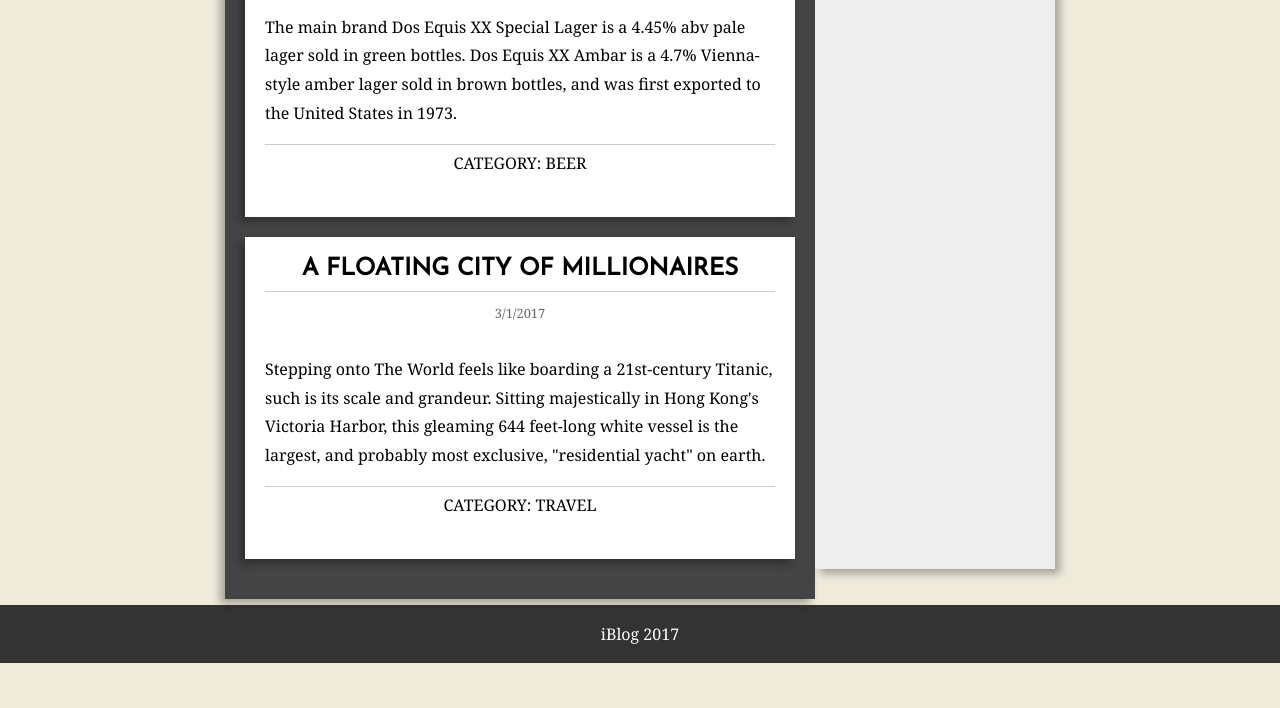
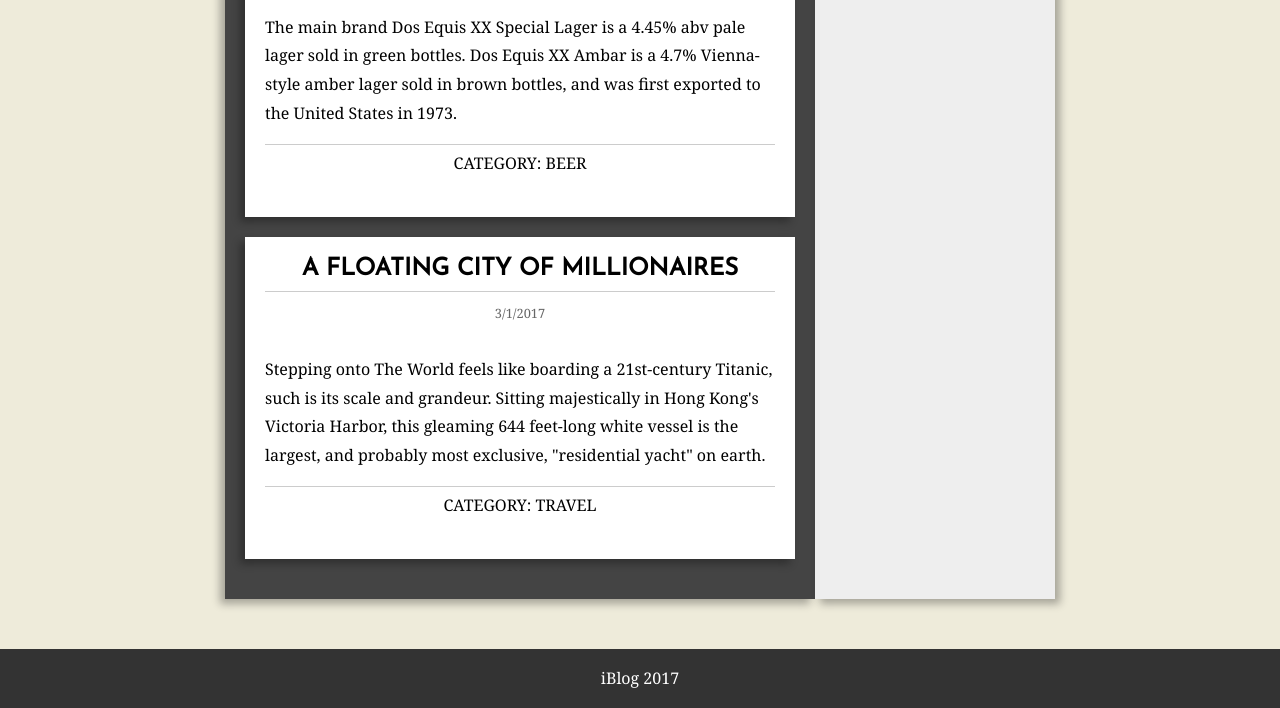
Before and after one commit to caep2015/TIY-iphysicist-Flexbox-Project, a plain HTML site: page index.html in a window 1280 px wide. Shown: the part 1857-2565 px from the top of the page. Before the commit the page ends 2520 px from the top, so only its background shows below. Drawn offline with Linux system fonts and the light colour scheme.

Commit message:
fixed it with flex

```diff
--- a/main.css
+++ b/main.css
@@ -6,31 +6,32 @@ FONTS:
 COLORS:
 light tan: #eeebda
 */
-.clearfix {
-  overflow: auto;
-  zoom: 1;
-}
-body{
+
+body {
   font-family: 'Noto Serif', serif;
   line-height: 1.8;
   margin: 0;
   background-color: #eeebda;
 }
-h1, h2, h3{
+
+h1, h2, h3 {
   font-family: "Josefin Sans", sans-serif;
   margin-top: 0;
 }
 
-img{
+img {
   max-width: 100%;
   padding: 0;
   margin: 0;
   display: block;
 }
-.wrapper{
+
+.wrapper {
   width: 1000px;
+  display: flex;
   margin: 0 auto;
-    overflow: hidden;
+  justify-content: center;
+  flex-wrap: wrap;
   /*
         TODO: Done
         - Center up the page
@@ -38,56 +39,71 @@ img{
         the major page sections
     */
 }
-#site-header{
+
+#site-header {
   display: flex;
   flex-direction: column;
   justify-content: flex-end;
   /*
         TODO
         - Flexbox property here
+        note: I added all of these lines
+
+        7/10 looks done
     */
 }
-#site-header div{
+
+#site-header div {
   text-align: center;
   padding: 60px 0 120px 0;
   font-size: 4em;
   background-image: url("img/header-img.jpg");
   /*
-        TODO:
+        TODO: DONE
         - Add a background image "header-img.jpg"
         make sure that the path to the image is correct
     */
   background-size: cover;
   background-position: right bottom;
 }
-#site-header div h1,
-#site-header div h3{
+
+#site-header div h1, #site-header div h3 {
   margin: 0;
   line-height: 1;
   position: relative;
 }
-#site-header div h1{
+
+#site-header div h1 {
   top: 20px;
 }
-#site-header div h3{
+
+#site-header div h3 {
   color: white;
   bottom: 20px;
-    text-shadow: 0 5px 8px rgba( 0, 0, 0, 0.3 );
+  text-shadow: 0 5px 8px rgba( 0, 0, 0, 0.3);
   font-family: Dancing Script;
   /*
-        TODO:
+        TODO: DONE
         - Use the script font: 'Dancing Script' fot this text
     */
 }
-#main-navigation{
+
+#main-navigation {
   background: #444;
   display: flex;
   /*
         TODO:
         - Use Flexbox to arrange the navigation links
+
+      added line 83 - "display: flex;"
+      note: I think this part is done
+      try adding
+      flex-direction: row;
+
     */
 }
-#main-navigation a{
+
+#main-navigation a {
   display: block;
   color: white;
   text-decoration: none;
@@ -95,71 +111,77 @@ img{
   padding: 10px 20px;
   justify-content: flex-end;
   /*
-        TODO:
+        TODO: DONE July- I think this is done
         - Flexbox - Create general spacing between nav links
           */
 }
-      #main-navigation #logo{
+
+#main-navigation #logo {
   margin-right: 500px;
   margin-left: 20px;
   /*
-              TODO:
+              TODO:  DONE
               - Flexbox - The logo needs to take up more space
               that the other links
           */
 }
-      main{
+
+main {
   padding: 20px;
   background-color: #444;
-          box-shadow: -5px 5px 8px rgba( 0, 0, 0, 0.3 );
-          width: 550px;
-          position: absolute;
-          left: 225px;
-          right: 300px;
+  box-shadow: -5px 5px 8px rgba( 0, 0, 0, 0.3);
+  display: flex;
+  flex-direction: column;
+  flex-basis: 55%;
   margin-top: -50px;
   /*
 
-        TODO:
-        - Flexbox: Set the starting width of this element
-        - Use relative positioning to bump this upward
-    */
-}
-aside{
-    padding: 20px;
-    background-color: #eee;
-    box-shadow: 5px 5px 8px rgba( 0, 0, 0, 0.3 );
-    width: 200px;
-    position: absolute;
-    left: 815px;
-    right: 200px;
-    margin-top: -50px;
-    height: 2004px;
-    /*
-        TODO: Done
+        TODO: DONE!!!
+
         - Flexbox: Set the starting width of this element
         - Use relative positioning to bump this upward
       */
 }
 
-aside h3{
+aside {
+  padding: 20px;
+  background-color: #eee;
+  box-shadow: 5px 5px 8px rgba( 0, 0, 0, 0.3);
+  flex-basis: 20%;
+  position: relative;
+  margin-top: -50px;
+  /*
+        TODO: Done
+        - Flexbox: Set the starting width of this element
+        - Use relative positioning to bump this upward
+
+        I added flex basis 20% position relative margin-top -50px
+try top: -50px; instead of margin-top height
+    */
+}
+
+aside h3 {
   text-align: center;
   margin: 0 0 10px 0;
   padding: 0 0 10px 0;
   border-bottom: 1px solid #ccc;
 }
-aside img{
+
+aside img {
   border-radius: 50%;
   margin-bottom: 30px;
   border: 2px solid white;
   float: right;
 }
-article{
+
+article {
   background-color: white;
-    box-shadow: -5px 5px 8px rgba( 0, 0, 0, 0.3 );
+  box-shadow: -5px 5px 8px rgba( 0, 0, 0, 0.3);
   padding: 20px;
   margin-bottom: 20px;
 }
-article h2{
+
+article h2 {
   line-height: 1em;
   font-weight: bold;
   text-align: center;
@@ -168,46 +190,51 @@ article h2{
   border-bottom: 1px solid #ccc;
   text-transform: uppercase;
 }
-article time{
+
+article time {
   font-size: 0.8em;
   text-align: center;
   display: block;
   margin-bottom: 30px;
   color: #666;
 }
-article img{
+
+article img {
   float: right;
   width: 55%;
-
-
   /*
-        TODO:
+        TODO: done
         - Float article images to the right
         and match sizes and spacing to the mockup
+
     */
 }
-article footer p{
+
+article footer p {
   text-align: center;
   text-transform: uppercase;
   padding: 10px;
   line-height: 1em;
   border-top: 1px solid #ccc;
-
-
   /*
-        TODO:
+        TODO:Done
         - Style the article footer
         HINT: Look to the article header;
+\
     */
 }
-#site-footer{
+
+#site-footer {
+  background: #333;
+
   color: white;
   text-align: center;
-    background: #333;
-    margin-top: 2030px;
+  margin-top: 50px;
   padding: 15px;
   /*
-        TODO:
+        TODO: DONE
         - Style the site footer
+
+        only code given was background: #333
     */
 }
```
Also changed, not shown: index.html (+1 -1 lines). Lines whose indentation alone changed are shown as unchanged.
